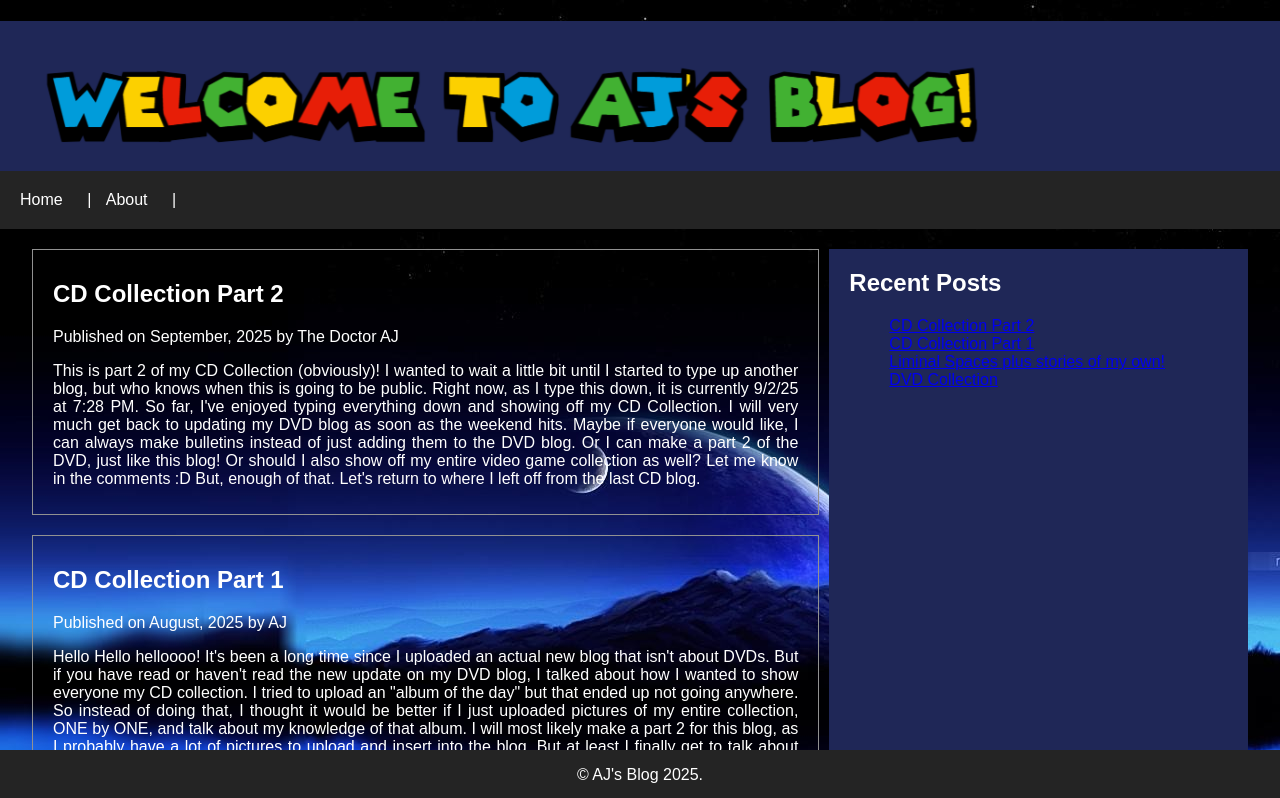
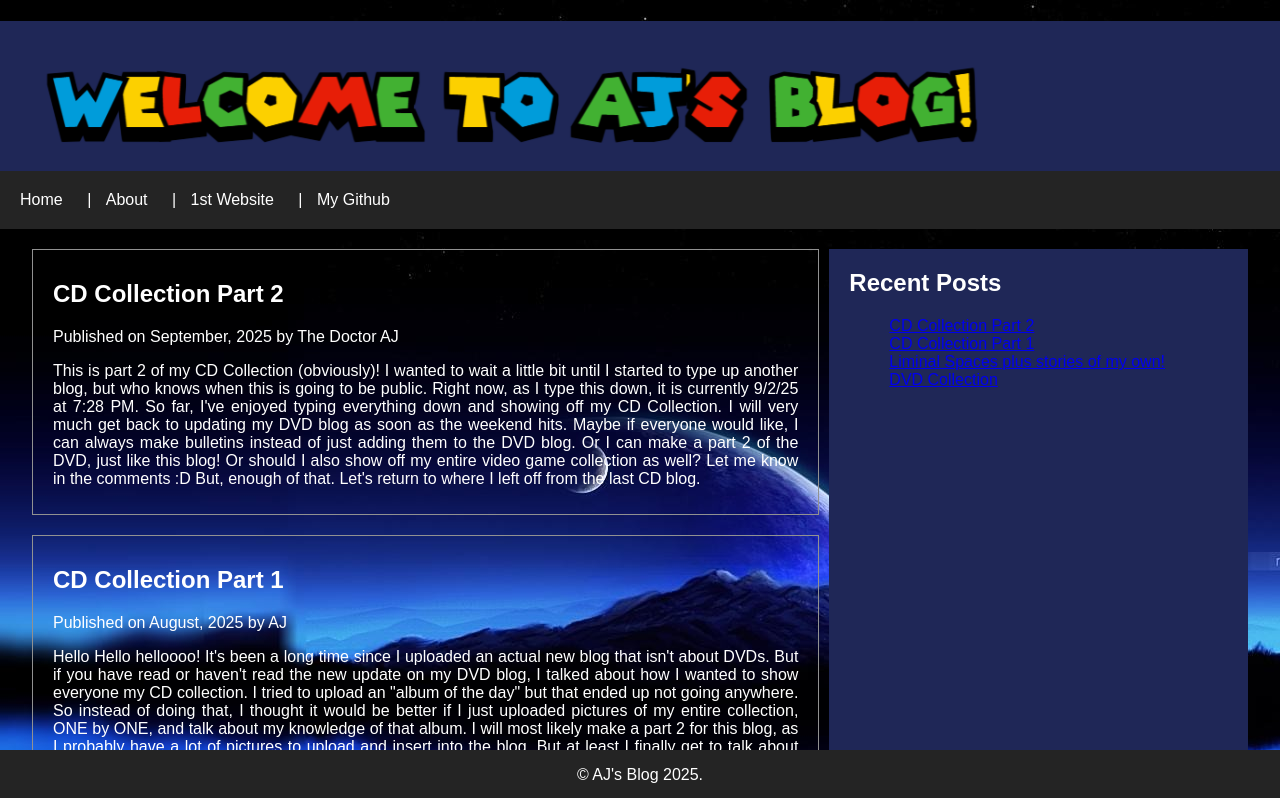
Before and after one commit to The-Doctor-AJ/2nd-Website-probably-better-, a plain HTML site: page blog.html in a window 1280 px wide. Shown: the top 798 px of the page. Drawn offline with Linux system fonts and the light colour scheme.

Commit message:
Small update
just a small update adding navs

```diff
--- a/blog.html
+++ b/blog.html
@@ -15,6 +15,8 @@
     <nav>
       <a href="index.html">Home</a> |
       <a href="about.html">About</a> |
+      <a href="https://saturn-aj.github.io/">1st Website</a> |
+      <a href="https://github.com/The-Doctor-AJ">My Github</a>
     </nav>
 
     <div class="container">
```
